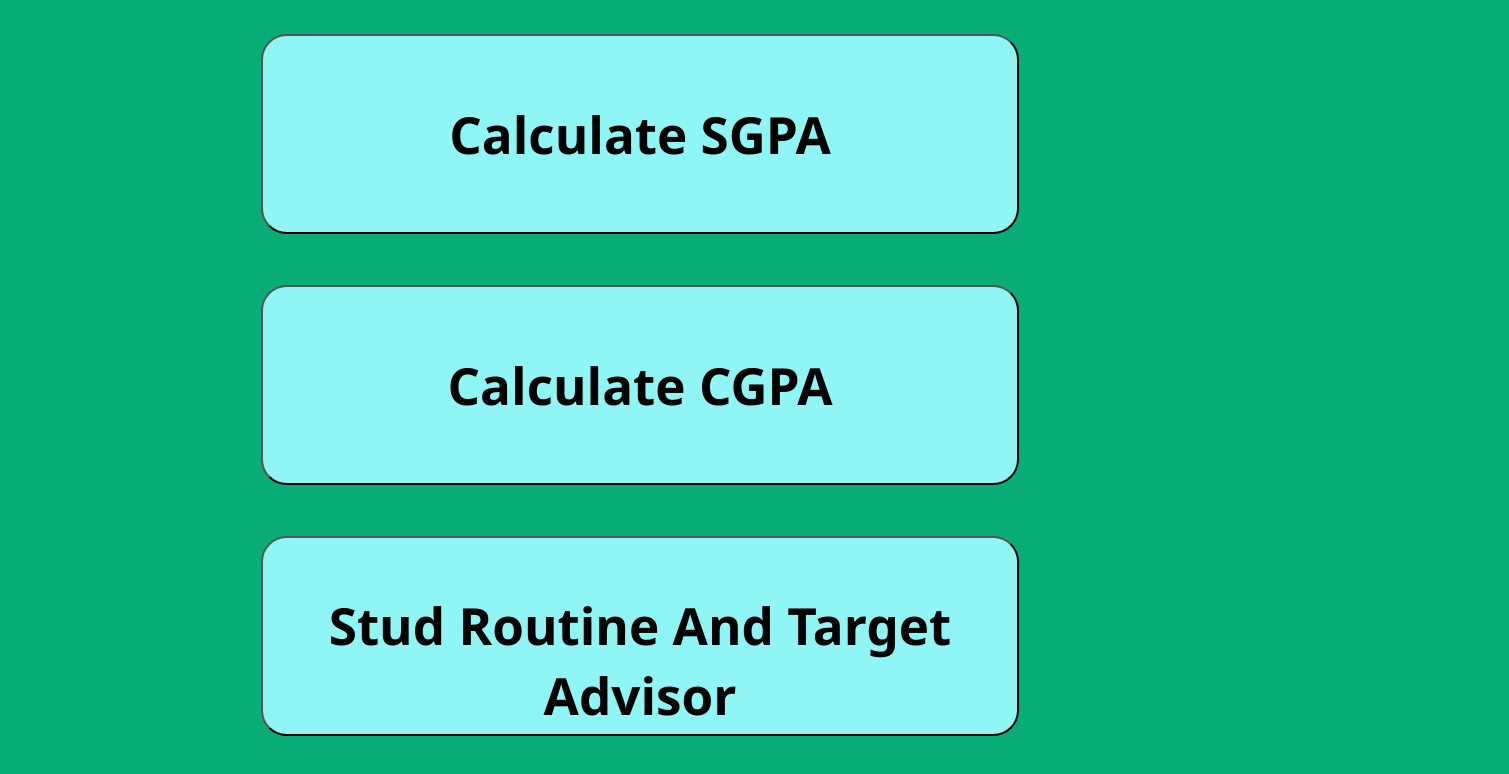
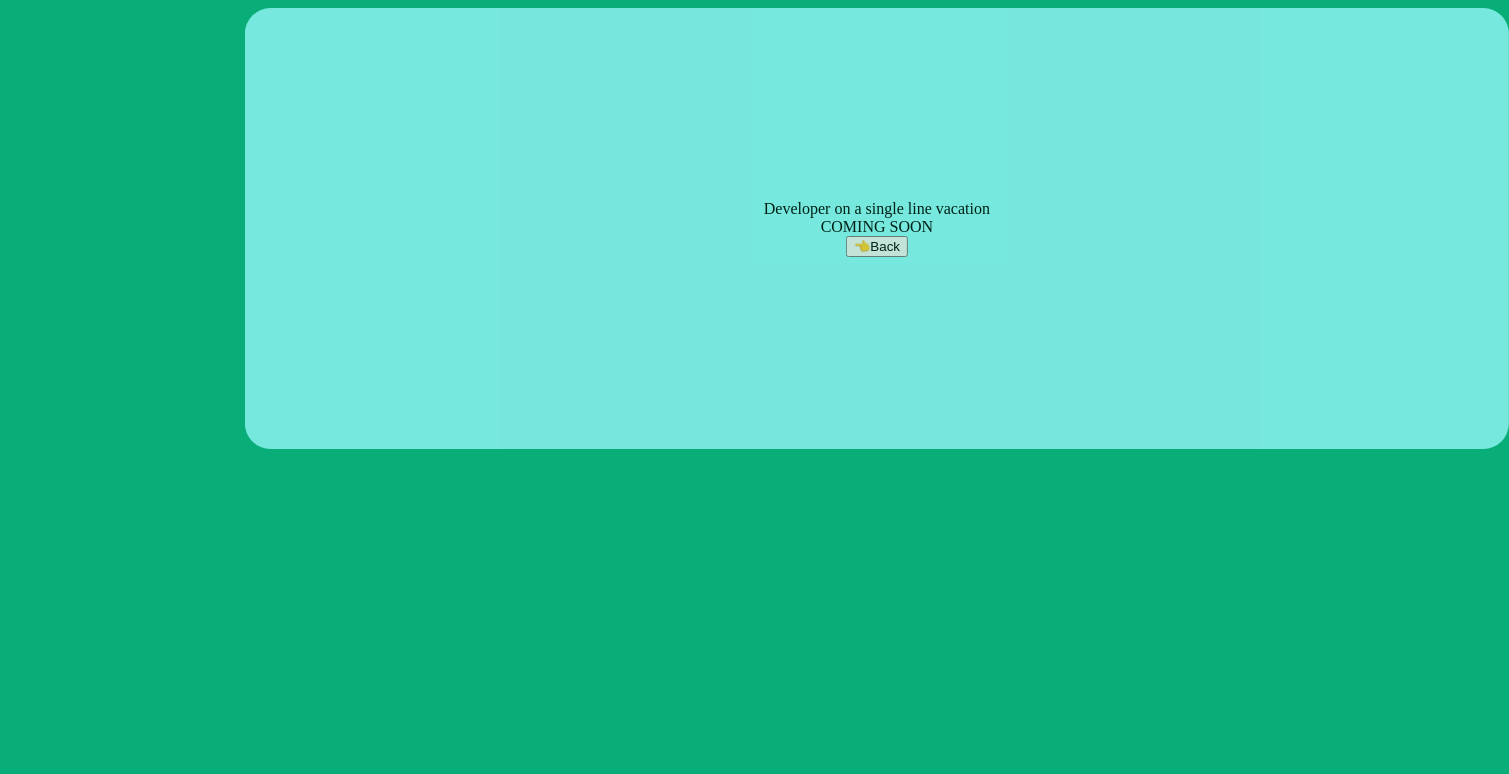
Before and after one commit to v-aibha-v-jain/stud-score-tracker, a plain HTML site: page index.html in a window 1280 px wide. Both pictures are taken after a click on the button "Stud Routine And Target Advisor". Shown: the whole page, 1509 px wide, since content can reach past the window. Drawn offline with Linux system fonts and the light colour scheme.

Commit message:
coming soon

```diff
--- a/index.html
+++ b/index.html
@@ -8,12 +8,15 @@
     <title>Document</title>
 </head>
 <body>
+
+
     <!-- choose operation that you want to perform -->
     <div id="choose" class="fcc">
         <button onclick="choosesgpa()"><p>Calculate SGPA</p></button>
         <button onclick="choosecgpa()"><p>Calculate CGPA</p></button>
-        <button><p>Stud Routine And Target Advisor</p></button>
+        <button onclick="stud_rout()"><p>Stud Routine And Target Advisor</p></button>
     </div>
+
 
     <!-- for sgpa calculation -->
     <div id="sgpa_calculator">
@@ -45,12 +48,12 @@
         <br>
         <button onclick="cal_sgpa_back()">👈Back</button>
     </div>
-
     <!-- not bad -->
     <div id="sgpa-not-bad">
         <p id="show-sgpa">YOUR SGPA : </p>
         <img src="not-bad.gif">
     </div>
+
 
     <!-- calculate cgpa -->
     <div id="cgpa_div">
@@ -81,5 +84,12 @@
       <p id="show_cgpa">YOUR CGPA : </p>
       <img src="not-bad.gif">
     </div>
+
+
+    <div ID="stud_rout_div">Developer on a single line vacation<br>COMING SOON
+        <button onclick="stud_rout_back()">👈Back</button>
+    </div>
+
+
 </body>
 </html>
--- a/page_handle.js
+++ b/page_handle.js
@@ -4,6 +4,7 @@
 const choose       = document.getElementById('choose');
 const sgpa_cal_div = document.getElementById('sgpa_calculator');
 const cgpa_cal_div = document.getElementById('cgpa_div');
+const stud_rout_targ_div = document.getElementById('stud_rout_div');
 
 
 ///////////////////////////////////////////////////////////////
@@ -25,6 +26,15 @@ function choosecgpa() {
   setTimeout(()=>{
     cgpa_cal_div.style.display = "flex";
     cgpa_cal_div.classList.add('appear');
+  }, 1500);
+}
+function stud_rout() {
+  choose.classList.remove('appear');
+  choose.classList.add('disappear');
+
+  setTimeout(()=>{
+    stud_rout_targ_div.style.display = "flex";
+    stud_rout_targ_div.classList.add('appear');
   }, 1500);
 }
 
@@ -50,6 +60,14 @@ function cal_cgpa_back(){
   cgpa_cal_div.classList.remove('appear');
   cgpa_cal_div.classList.add('disappear');
   not_bad.style.display="none";
+  setTimeout(()=>{
+    choose.style.display="flex";
+    choose.classList.add('appear');
+  }, 1500);
+}
+function stud_rout_back(){
+  stud_rout_targ_div.classList.remove('appear');
+  stud_rout_targ_div.classList.add('disappear');
   setTimeout(()=>{
     choose.style.display="flex";
     choose.classList.add('appear');
--- a/style.css
+++ b/style.css
@@ -59,7 +59,7 @@ body{ background-color: rgb(9, 173, 119); }
     }
 }
 
-#sgpa_calculator, #cgpa_div{
+#sgpa_calculator, #cgpa_div, #stud_rout_div{
     display: none;
     background-color: rgb(144, 245, 245);
     padding: 1vw;
@@ -92,3 +92,8 @@ body{ background-color: rgb(9, 173, 119); }
     align-items: center;
     justify-content: center;
 }
+
+#stud_rout_div{
+    padding: 15vw;
+    text-align: center;
+}
```
